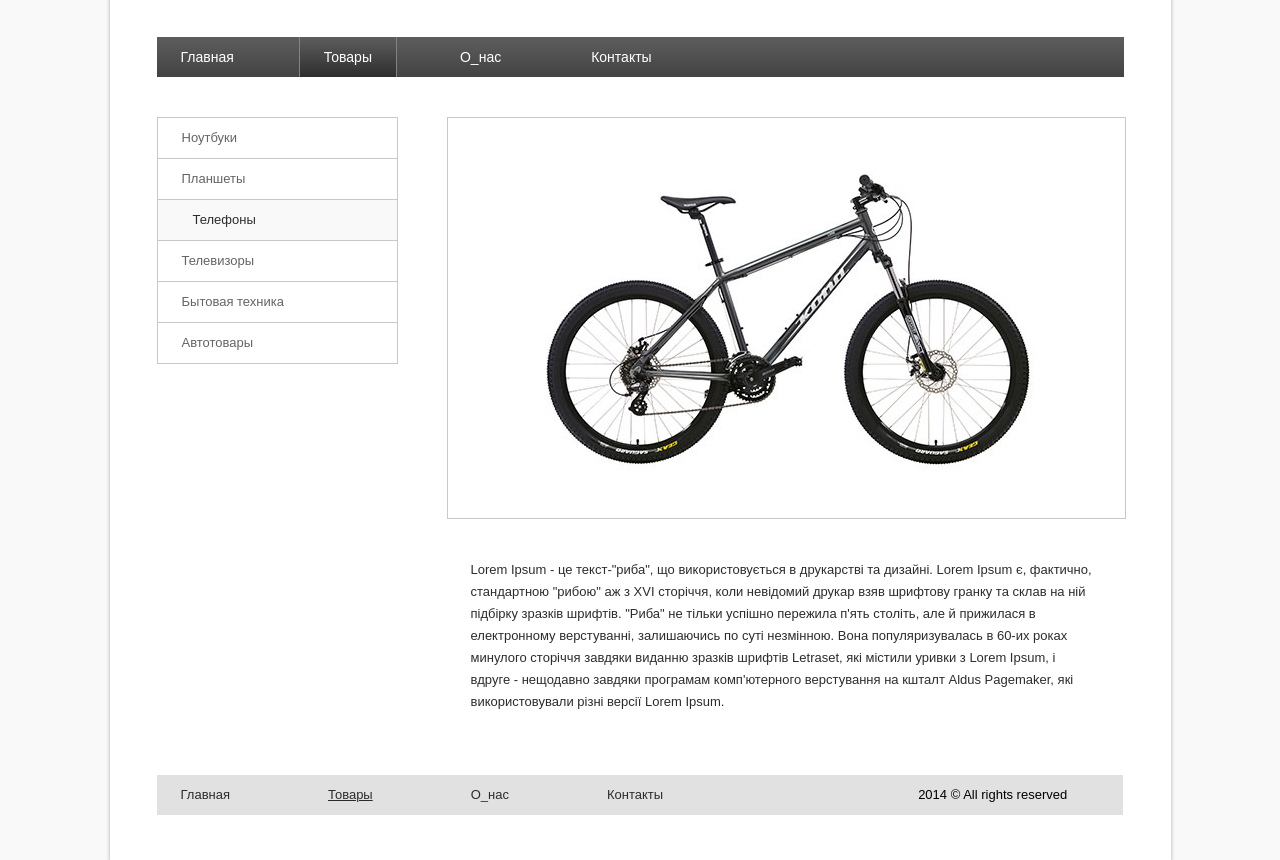
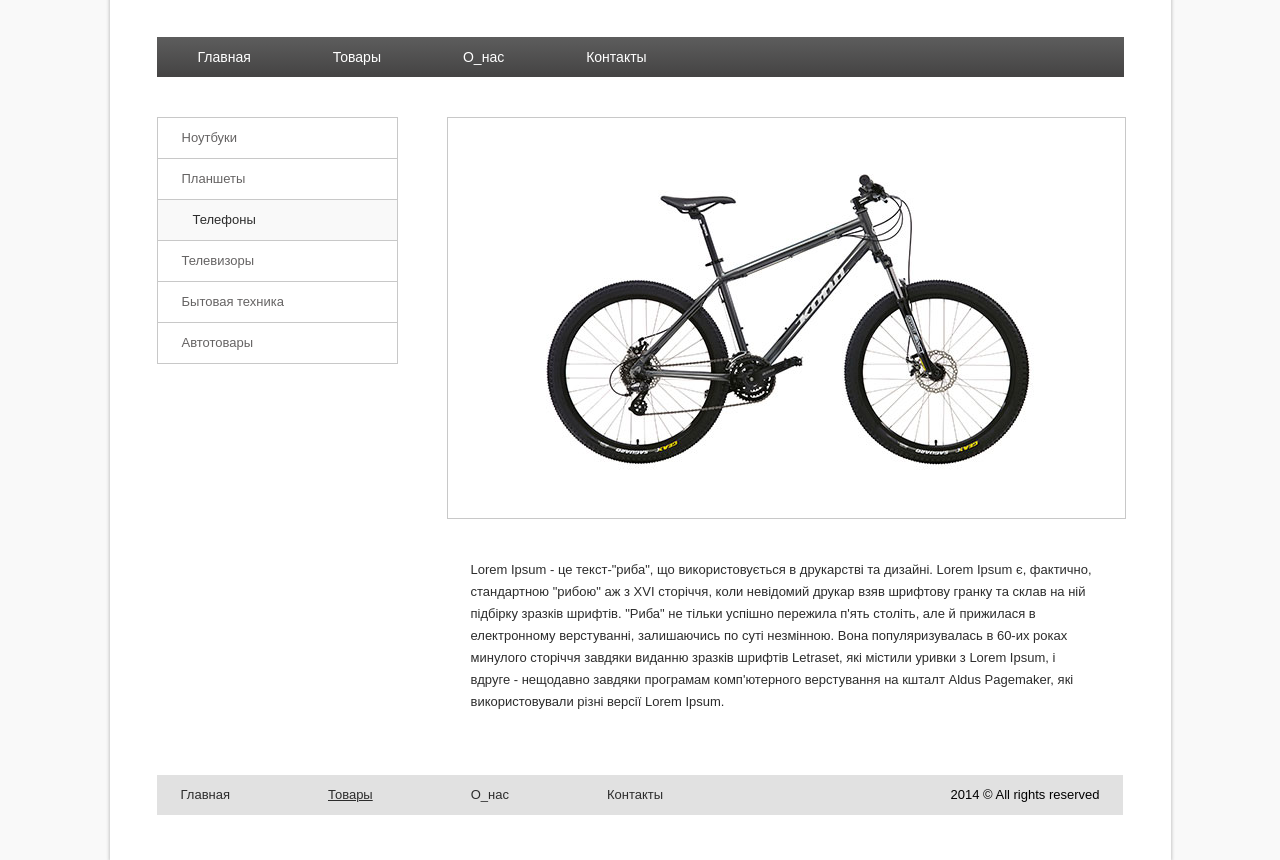
Before and after one commit to boooeller/boooeller.github.io, a plain HTML site: page GoIT/markup/home/lesson3/index.html in a window 1280 px wide. Shown: the part 96-956 px from the top of the page. Drawn offline with Linux system fonts and the light colour scheme.

Commit message:
Update style.css

```diff
--- a/GoIT/markup/home/lesson3/css/style.css
+++ b/GoIT/markup/home/lesson3/css/style.css
@@ -1,12 +1,10 @@
 /*
-1. Что лучше для .контент ширина или отступы?
 2. Как прописать для .тест без класа?
-3. Для .test6:link почему то не работают свайства цвет и фон?
-4. Для .test5:link почему то не работает заданый цвет бордера, а отображается белый?
 */
 
 body {
 	background: #f9f9f9;
+	font-family: Myriad Pro, Arial, Helvetica, sans-serif;
 }
 
 .wrapper {
@@ -19,10 +17,6 @@ body {
 	background: #ffffff;
 }
 
-.content {
-
-}
-
 .logo {
 	padding: 50px 0 0 47px;
 }
@@ -31,7 +25,6 @@ body {
 	display: inline;
 	line-height: 40px;
 	font-size: 14px;
-	font-family: Myriad Pro, Arial, Helvetica, sans-serif;
 }
 
 .menu {
@@ -42,8 +35,10 @@ body {
 .menu li a {
 	color: white;
 	text-decoration: none;
-	padding: 0 24px 0 24px;
+	padding: 0 40px;
 	display: inline-block;
+	border-left: 1px solid transparent;
+	border-right: 1px solid transparent;
 }
 
 .menu ul {
@@ -57,13 +52,13 @@ body {
 	border-right: 1px solid #838383;
 }
 
-.test5:link {
+ /* .test5:link {
 	background: linear-gradient(to top, #2e2e2e, #5d5d5d);
 	border-left: 1px solid #838383;
 	border-right: 1px solid #838383;
-}
+}  */
 
-.menu .test {
+/* .menu .test {
 	padding-right: 65px;
 }
 
@@ -72,8 +67,8 @@ body {
 }
 
 .menu .test3 {
-	padding: 0 27px 0 27px;
-}
+	padding: 0 27px 0 27px; */
+
 
 .main {
 	margin: 40px 47px 0 47px;
@@ -90,8 +85,6 @@ body {
 	border-bottom: 1px solid #c8c8c8;
 	width: 239px;
 	height: 40px;
-
-
 }
 
 .nav a {
@@ -99,7 +92,6 @@ body {
 	padding-left: 24px;
 	color: #656363;
 	font-size: 13px;
-	font-family: Myriad Pro, Arial, Helvetica, sans-serif;
 	background: #ffffff;
 	display: block;
 }
@@ -123,7 +115,6 @@ body {
 .pic_text {
 	width: 677px;
 	float: right;
-
 }
 
 .pic {
@@ -138,27 +129,24 @@ body {
 	font-size: 13px;
 	color: #2c2c2c;
 	line-height: 22px;
-	font-family: Myriad Pro, Arial, Helvetica, sans-serif;
 }
 
 .footer {
 	background: #e1e1e1;
 	height: 40px;
 	width: 966px;
-	margin-top: 698px;
-	margin-left: 47px;
+	margin: 698px 47px 0 47px;
+	line-height: 40px;
 }
 
 .footer li {
 	float: left;
-	line-height: 40px;
-	font-family: Myriad Pro, Arial, Helvetica, sans-serif;
 	font-size: 13px;
 }
 
 .footer a {
 	text-decoration: none;
-	padding: 0 74px 0 24px;
+	margin: 0 74px 0 24px;
 	color: #2c2c2c;
 }
 
@@ -167,15 +155,11 @@ body {
 }
 
 .copy {
-	line-height: 40px;
-	font-family: Myriad Pro, Arial, Helvetica, sans-serif;
+	float: right;
 	font-size: 13px;
+	margin-right: 23px;
 }
 
 .test7:link {
 	text-decoration: underline;
 }
-
-.footer li:last-child {
-	padding-right: 181px;
-}
```
